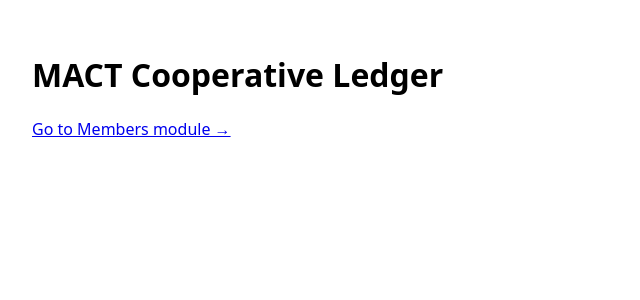
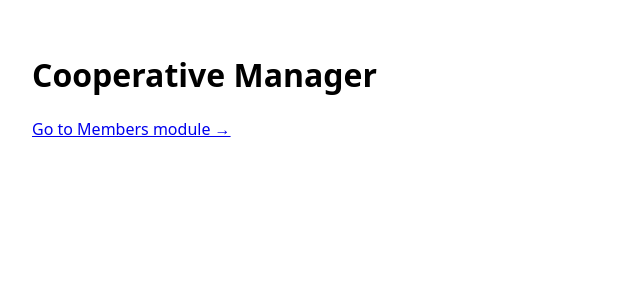
Before and after one commit to glanshima/cooperative-manager, a Next.js app in the folder frontend/: page / in a window 1280 px wide. Shown: the top 300 px of the page, without its empty margins (0-640 px from the left). Built offline with nearby package versions, Linux system fonts and the light colour scheme.

Commit message:
change MACT cooperative to cooperative Manager

```diff
--- a/frontend/app/page.tsx
+++ b/frontend/app/page.tsx
@@ -3,7 +3,7 @@ import Link from "next/link";
 export default function Home() {
   return (
     <main style={{ padding: 32 }}>
-      <h1>MACT Cooperative Ledger</h1>
+      <h1>Cooperative Manager</h1>
       <p>
         <Link href="/members">Go to Members module &rarr;</Link>
       </p>
```
Also changed, not shown: 1 other file (tests, documents, lock files or other folders).
